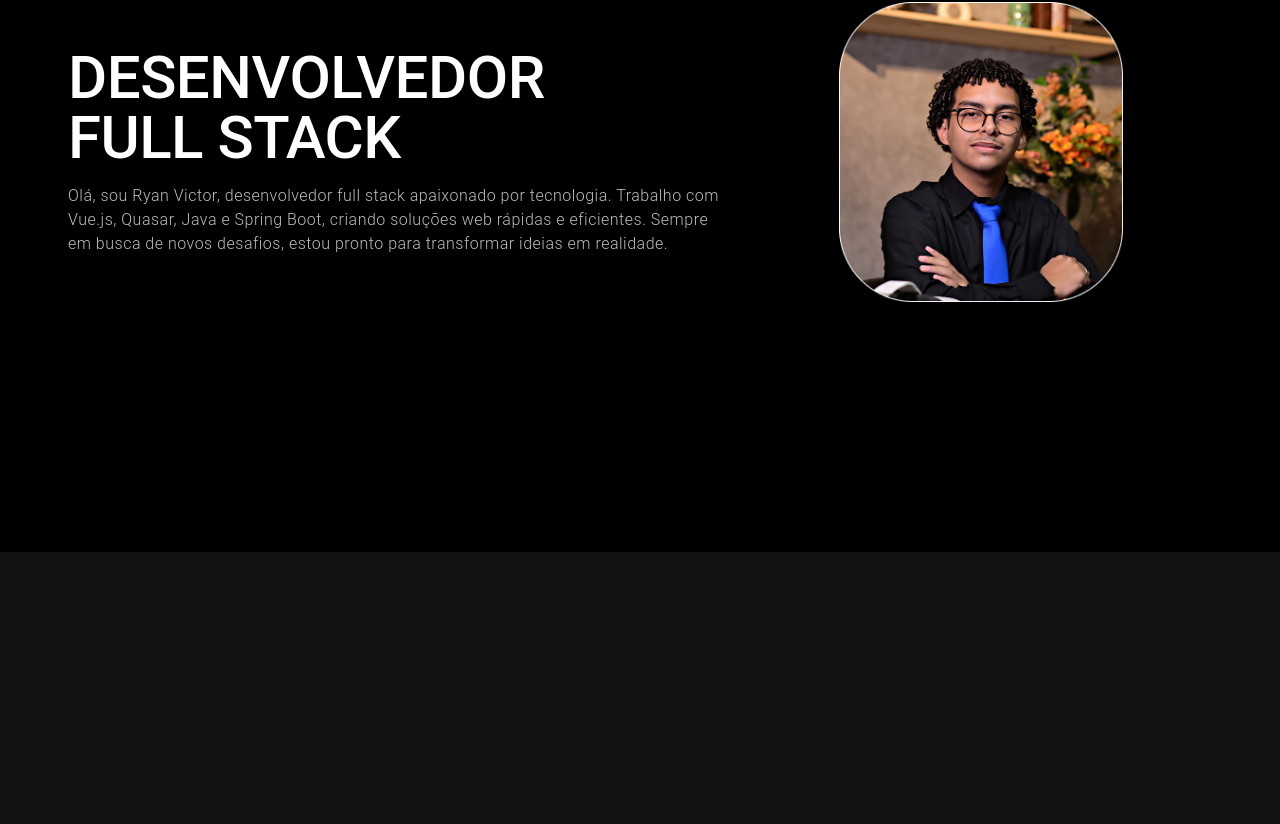
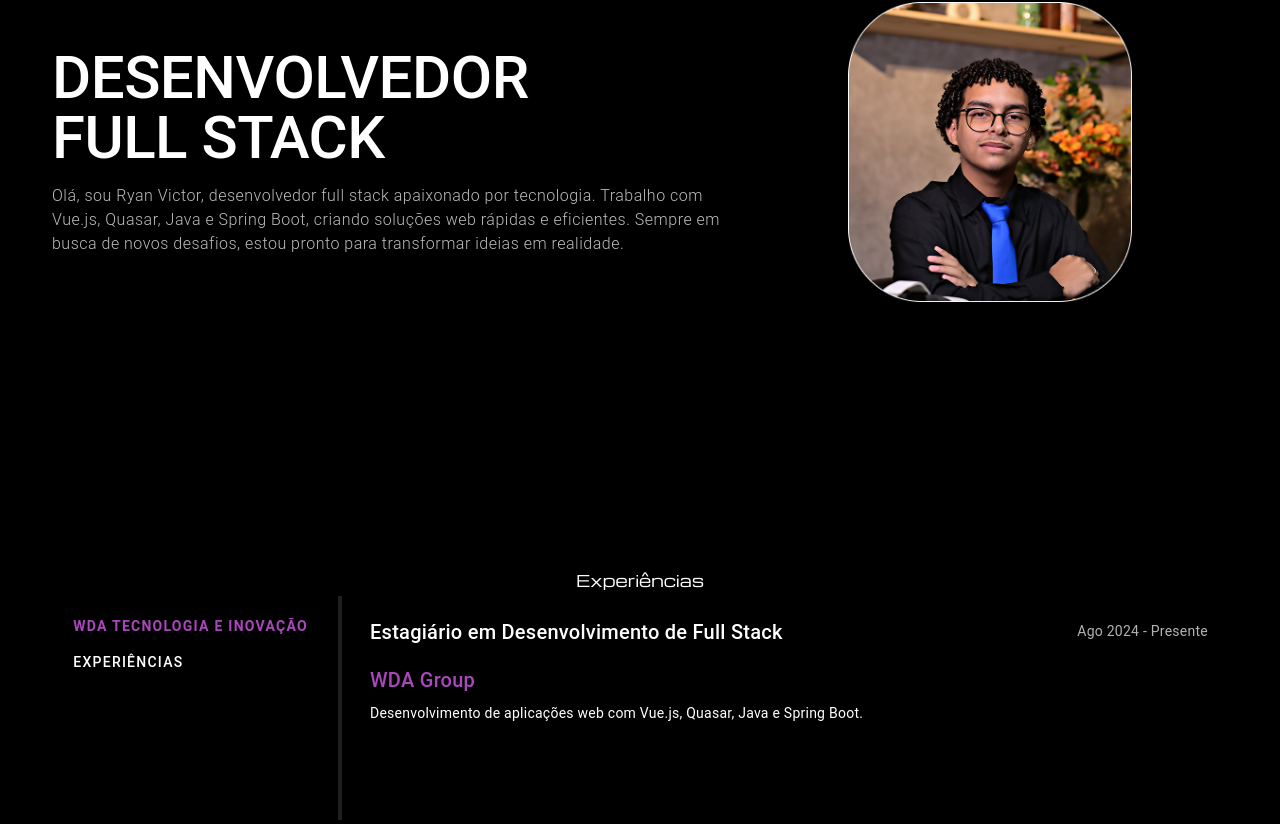
Before and after one commit to RyanVictorDev/Portifolio-RyanVictorDev, a Vue app in the folder portifolio-project/: page / in a window 1280 px wide. Shown: the part 248-1072 px from the top of the page. Before the commit the page ends 800 px from the top, so only its background shows below. Built offline with nearby package versions, Linux system fonts and the light colour scheme.

Commit message:
Create: creating Home and Experiences page

```diff
--- a/portifolio-project/components.d.ts
+++ b/portifolio-project/components.d.ts
@@ -7,7 +7,9 @@ export {}
 /* prettier-ignore */
 declare module 'vue' {
   export interface GlobalComponents {
+    ExperiencesPage: typeof import('./src/components/ExperiencesPage.vue')['default']
     HelloWorld: typeof import('./src/components/HelloWorld.vue')['default']
+    HomePage: typeof import('./src/components/HomePage.vue')['default']
     NavBar: typeof import('./src/components/NavBar.vue')['default']
     RouterLink: typeof import('vue-router')['RouterLink']
     RouterView: typeof import('vue-router')['RouterView']
--- a/portifolio-project/index.html
+++ b/portifolio-project/index.html
@@ -4,8 +4,9 @@
     <meta charset="UTF-8">
     <link rel="icon" href="/favicon.ico">
     <link href="https://fonts.googleapis.com/css2?family=K2D:wght@300;400;700&display=swap" rel="stylesheet">
+    <link href="https://fonts.googleapis.com/css2?family=Michroma&display=swap" rel="stylesheet">
     <meta name="viewport" content="width=device-width, initial-scale=1.0">
-    <title>Welcome to Vuetify 3</title>
+    <title>Portifólio Ryan Victor</title>
   </head>
   <body>
     <div id="app"></div>
--- /dev/null
+++ b/portifolio-project/src/components/ExperiencesPage.vue
@@ -0,0 +1,74 @@
+<template>
+  <v-container>
+    <p class="titulo mx-auto text-center mb-4">Experiências</p>
+
+    <v-row>
+      <v-col class="d-flex flex-column justify-start border-e-lg" cols="3">
+        <v-btn
+          v-for="(item, index) in menuItems"
+          :key="index"
+          class="menu-item"
+          :class="{ 'active': selectedButton === item }"
+          variant="text"
+          align="start"
+          @click="selectedButton = item"
+        >
+          {{ item }}
+        </v-btn>
+      </v-col>
+
+      <v-col class="d-flex flex-column">
+        <v-card class="overflow-auto bg-black" height="200">
+          <div class="d-flex justify-between align-center">
+            <v-card-title>{{ cards[selectedButton]?.title }}</v-card-title>
+            <v-card-subtitle class="ml-auto">{{ cards[selectedButton]?.subtitle }}</v-card-subtitle>
+          </div>
+          <v-card-title class="text-purple-lighten-1">{{ cards[selectedButton]?.company }}</v-card-title>
+          <v-card-text>
+            <p>{{ cards[selectedButton]?.description }}</p>
+          </v-card-text>
+        </v-card>
+      </v-col>
+    </v-row>
+  </v-container>
+</template>
+
+<script setup lang="ts">
+import { ref } from 'vue';
+
+const cards = {
+  "WDA Tecnologia e Inovação": {
+    title: "Estagiário em Desenvolvimento de Full Stack",
+    subtitle: "Ago 2024 - Presente",
+    company: "WDA Group",
+    description: "Desenvolvimento de aplicações web com Vue.js, Quasar, Java e Spring Boot."
+  },
+  "Experiências": {
+    title: "AAAAAAAAAAAAAAAAAAAAAAAAAAAAAA",
+    subtitle: "Ago 1890 - 2023",
+    company: "Alguma outra empresa",
+    description: "Desenvolvimento de aplicações web com Vue.js, Quasar, Java e Spring Boot."
+  }
+} as const;
+
+const menuItems = Object.keys(cards) as (keyof typeof cards)[];
+
+const selectedButton = ref<keyof typeof cards>(menuItems[0]);
+</script>
+
+<style scoped>
+.titulo {
+  font-family: 'Michroma', sans-serif;
+}
+
+.menu-item {
+  justify-content: flex-start;
+  text-align: left;
+  transition: all 0.5s;
+}
+
+.menu-item.active {
+  color: #AB47BC !important;
+  font-weight: bold;
+}
+</style>
--- a/portifolio-project/src/components/HelloWorld.vue
+++ b/portifolio-project/src/components/HomePage.vue
@@ -1,9 +1,7 @@
 <template>
-  <v-container class="fill-height">
-    <v-responsive
-      class="align-centerfill-height mx-auto"
-    >
-      <div>
+  <v-container class="fill-height pa-0">
+    <v-responsive class="d-flex align-center" height="100vh">
+      <div class="d-flex my-auto">
         <v-row class="mx-auto justify-center">
           <v-col class="text-center my-auto mx-auto" cols="7">
             <div class="mb-4">
@@ -29,3 +27,6 @@
 <script setup lang="ts">
   //
 </script>
+
+<style>
+</style>
--- a/portifolio-project/src/components/NavBar.vue
+++ b/portifolio-project/src/components/NavBar.vue
@@ -2,12 +2,12 @@
   <v-app-bar :elevation="1" rounded color="black">
     <v-app-bar-title>Ryan Victor</v-app-bar-title>
 
-    <template v-slot:append>
-      <v-btn class="nav-link text-body-2" text="Home" variant="text"></v-btn>
-      <v-btn class="nav-link text-body-2" text="Experiências" variant="text"></v-btn>
-      <v-btn class="nav-link text-body-2" text="Competências" variant="text"></v-btn>
-      <v-btn class="nav-link text-body-2" text="Projetos" variant="text"></v-btn>
-      <v-btn class="nav-link text-body-2" text="Contato" variant="text"></v-btn>
+    <template #append>
+      <v-btn class="nav-link text-body-2" text="Home" variant="text"/>
+      <v-btn class="nav-link text-body-2" text="Experiências" variant="text"/>
+      <v-btn class="nav-link text-body-2" text="Competências" variant="text"/>
+      <v-btn class="nav-link text-body-2" text="Projetos" variant="text"/>
+      <v-btn class="nav-link text-body-2" text="Contato" variant="text"/>
     </template>
   </v-app-bar>
 </template>
--- a/portifolio-project/src/pages/index.vue
+++ b/portifolio-project/src/pages/index.vue
@@ -1,10 +1,13 @@
 <template>
-  <v-app class="bg-black">
+  <v-app class="bg-black fill-height">
     <NavBar />
-    <HelloWorld />
+    <HomePage />
+    <ExperiencesPage />
   </v-app>
 </template>
 
 <script lang="ts" setup>
-  //
+import ExperiencesPage from '@/components/ExperiencesPage.vue';
+import HomePage from '@/components/HomePage.vue';
+import NavBar from '@/components/NavBar.vue';
 </script>
```
